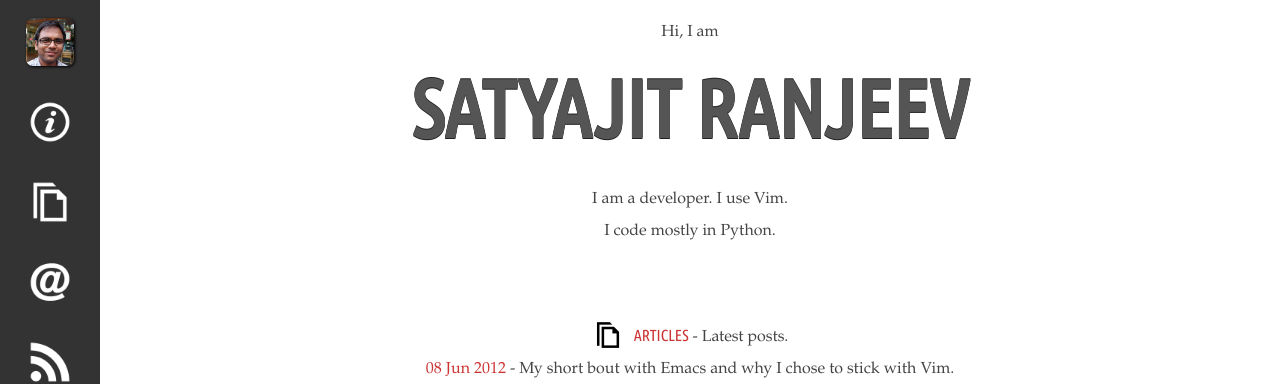
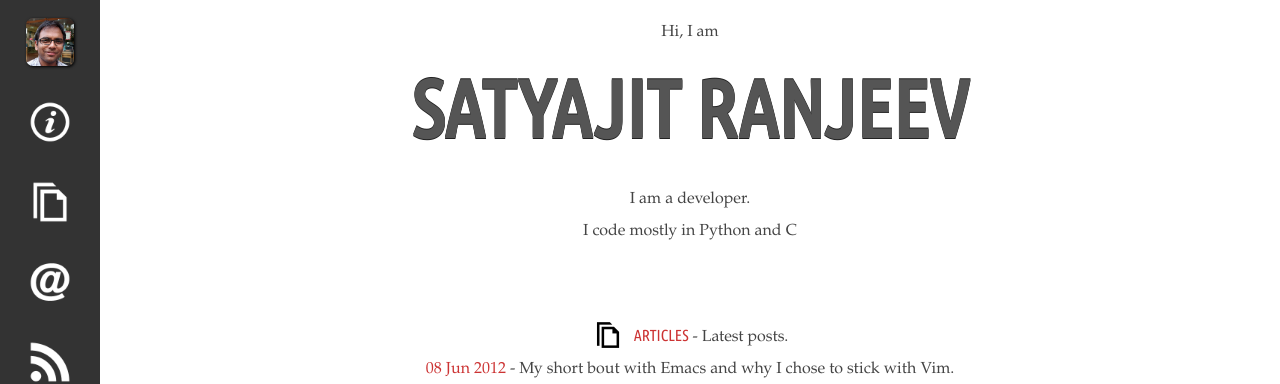
Before and after one commit to satran/satran.github.io, a Jekyll site: the page built from index.html, in a window 1280 px wide. Shown: the top 384 px of the page. Built offline with Jekyll 4.4.1, drawn with Linux system fonts in a browser that asks for light colours; some web fonts are replaced.

Commit message:
Just updating the home page.

```diff
--- a/index.html
+++ b/index.html
@@ -7,8 +7,8 @@ title: Satyajit Ranjeev
     <div id="me">
         <p class="text">Hi, I am </p>
         <h1 class="title">Satyajit Ranjeev</h1>
-        <p class="text">I am a developer. I use Vim.</p>
-        <p class="text">I code mostly in Python.</p>
+        <p class="text">I am a developer.</p>
+        <p class="text">I code mostly in Python and C</p>
     </div>
 
     <div class="container">
```
